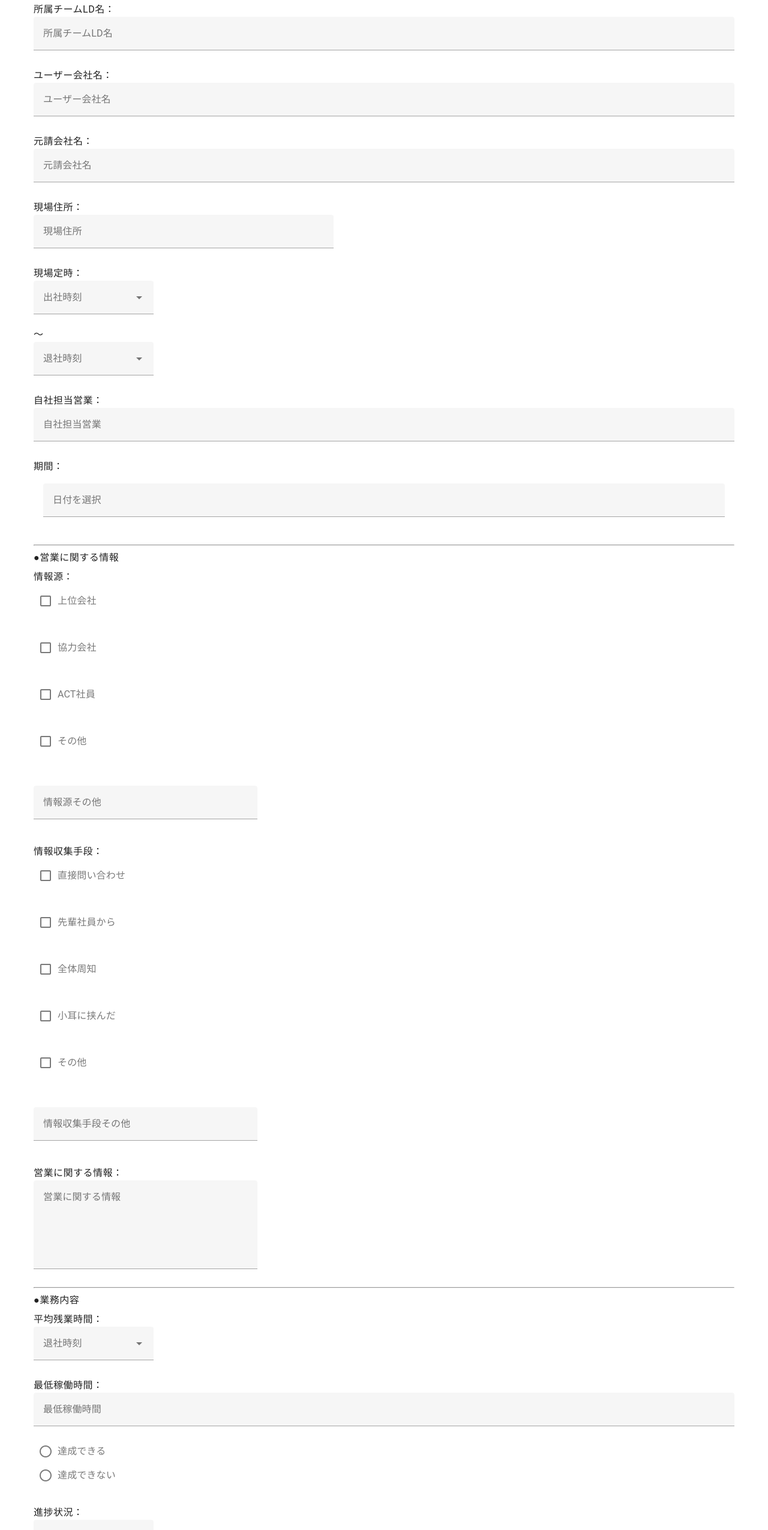
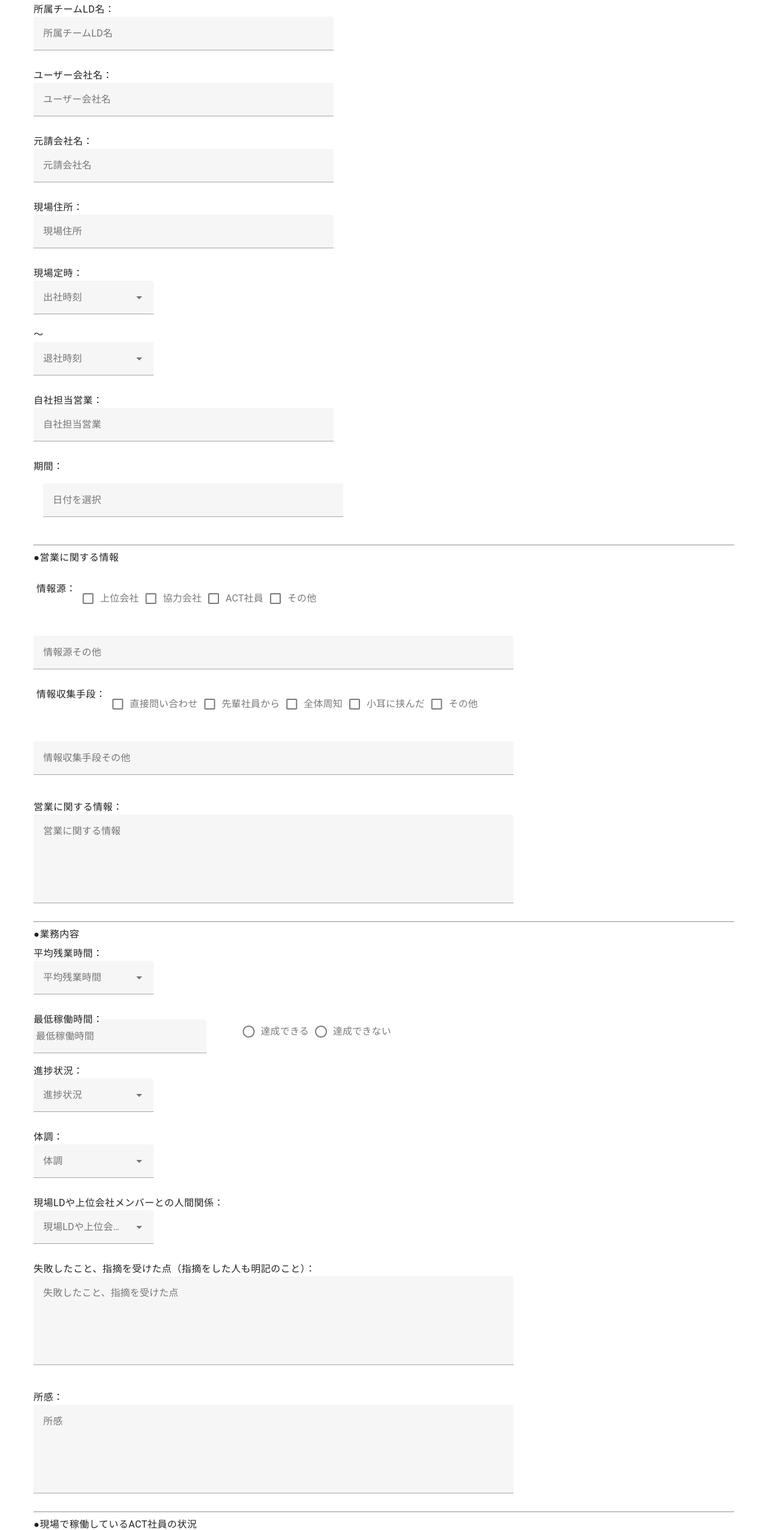
Before and after one commit to koide-actadvance/weekly-report-front-copy, a Vue app: page /reportinput in a window 1280 px wide. Shown: the part 180-2731 px from the top of the page at 60% size. Built offline with nearby package versions, Linux system fonts and the light colour scheme.

Commit message:
週報入力画面作成

```diff
--- a/src/components/views/ReportInput.vue
+++ b/src/components/views/ReportInput.vue
@@ -1,4 +1,5 @@
 <template>
+  <v-form v-model="valid">
     <v-container>
       <p class="text-h5 my-2">
         週次報告書入力
@@ -6,6 +7,7 @@
       <p class="text-body-1 my-2">
         週次報告書の情報を入力してください。
       </p>
+      <!-- テキストボックスのLabelは消すか入力したときに消えるようにする -->
       <v-responsive>
         <p class="text-body-1 my-2">
           記入者名：  {{editorName}}
@@ -13,24 +15,36 @@
         <p class="text-body-1 my-2">
           所属チームLD名：
           <v-text-field
+            v-model="leadername"
+            :counter="20"
+            :rules="nameRules"
             label="所属チームLD名"
+            max-width="500px"
           ></v-text-field>
         </p>
         <p class="text-body-1 my-2">
           ユーザー会社名：
           <v-text-field
+            v-model="usercompany"
+            :rules="companyRules"
             label="ユーザー会社名"
+            max-width="500px"
           ></v-text-field>
         </p>
         <p class="text-body-1 my-2">
           元請会社名：
           <v-text-field
+            v-model="uppercompany"
+            :rules="companyRules"
             label="元請会社名"
+            max-width="500px"
           ></v-text-field>
         </p>
         <p class="text-body-1 my-2">
           現場住所：
           <v-text-field
+            v-model="officeaddress"
+            :rules="addressRules"
             label="現場住所"
             max-width="500px"
           ></v-text-field>
@@ -52,7 +66,11 @@
         <p class="text-body-1 my-2">
           自社担当営業：
           <v-text-field
+            v-model="managername"
+            :counter="20"
+            :rules="nameRules"
             label="自社担当営業"
+            max-width="500px"
           ></v-text-field>
         </p>
         <p class="text-body-1 my-2">
@@ -65,6 +83,7 @@
               label="日付を選択"
               readonly
               @click="dialog = true"
+              max-width="500px"
             />
 
             <!-- 日付ピッカーを表示するためのダイアログ -->
@@ -78,7 +97,8 @@
                   <!-- v-date-picker -->
                   <v-date-picker
                     v-model="selectedDate"
-            @input="dialog = false" />
+                    @input="dialog = false">
+                  </v-date-picker>
                 </v-card-text>
                 <v-card-actions>
                   <v-btn text="閉じる" @click="dialog = false"></v-btn>
@@ -91,48 +111,51 @@
         <p class="text-body-1 my-2">
           ●営業に関する情報
         </p>
+        <br />
         <p class="text-body-1 my-2">
           <v-row>
-          <v-col cols="12" md="4" sm="4">
-            情報源：
+            &emsp;情報源：
             <v-checkbox label="上位会社"></v-checkbox>
             <v-checkbox label="協力会社"></v-checkbox>
             <v-checkbox label="ACT社員"></v-checkbox>
             <v-checkbox label="その他"></v-checkbox>
-          </v-col>
           </v-row>
           <v-row>
-          <v-col cols="12" md="4" sm="4">
+            <v-col>
               <v-text-field
                 label="情報源その他"
+                max-width="800px"
               ></v-text-field>
             </v-col>
           </v-row>
         </p>
         <p class="text-body-1 my-2">
           <v-row>
-          <v-col cols="12" md="4" sm="4">
-            情報収集手段：
+            &emsp;情報収集手段：
             <v-checkbox label="直接問い合わせ"></v-checkbox>
             <v-checkbox label="先輩社員から"></v-checkbox>
             <v-checkbox label="全体周知"></v-checkbox>
             <v-checkbox label="小耳に挟んだ"></v-checkbox>
             <v-checkbox label="その他"></v-checkbox>
-          </v-col>
           </v-row>
           <v-row>
-          <v-col cols="12" md="4" sm="4">
+            <v-col>
               <v-text-field
                 label="情報収集手段その他"
+                max-width="800px"
               ></v-text-field>
             </v-col>
           </v-row>
         </p>
         <p class="text-body-1 my-2">
           <v-row>
-          <v-col cols="12" md="4" sm="4">
+            <v-col>
               営業に関する情報：
-            <v-textarea label="営業に関する情報"></v-textarea>
+              <v-textarea
+                v-model="eigyoinfo"
+                label="営業に関する情報"
+                max-width="800px"
+              ></v-textarea>
             </v-col>
           </v-row>
         </p>
@@ -143,20 +166,26 @@
         <p class="text-body-1 my-2">
           平均残業時間：
           <v-select
-          label="退社時刻"
+            label="平均残業時間"
             :items="['0:15', '0:30', '0:45', '1:00', '1:15', '1:30', '1:45', '2:00']"
             max-width="200px"
           ></v-select>
         </p>
         <p class="text-body-1 my-2">
           最低稼働時間：
+          <v-row>
             <v-text-field
+              v-model="minworktime"
+              :rules="timeRules"
               label="最低稼働時間"
+              max-width="300px"
             ></v-text-field>
-        <v-radio-group>
+            &emsp;&emsp;&emsp;
+            <v-radio-group inline>
               <v-radio label="達成できる" value="1"></v-radio>
               <v-radio label="達成できない" value="2"></v-radio>
             </v-radio-group>
+          </v-row>
         </p>
         <p class="text-body-1 my-2">
           進捗状況：
@@ -184,17 +213,27 @@
         </p>
         <p class="text-body-1 my-2">
           <v-row>
-          <v-col cols="12" md="4" sm="4">
+            <v-col>
               失敗したこと、指摘を受けた点（指摘をした人も明記のこと）：
-            <v-textarea label="失敗したこと、指摘を受けた点"></v-textarea>
+              <v-textarea
+                v-model="pointing"
+                :rules="pointingRules"
+                label="失敗したこと、指摘を受けた点"
+                max-width="800px"
+              ></v-textarea>
             </v-col>
           </v-row>
         </p>
         <p class="text-body-1 my-2">
           <v-row>
-          <v-col cols="12" md="4" sm="4">
+            <v-col>
               所感：
-            <v-textarea label="所感"></v-textarea>
+              <v-textarea
+                v-model="thoughts"
+                :rules="thoughtsRules"
+                label="所感"
+                max-width="800px"
+              ></v-textarea>
             </v-col>
           </v-row>
         </p>
@@ -206,17 +245,27 @@
           <p class="text-body-1 my-2">
           社員名：
             <v-text-field
+              v-model="employeename"
+              :counter="20"
+              :rules="nameRules"
               label="社員名"
+              max-width="500px"
             ></v-text-field>
           </p>
           <p class="text-body-1 my-2">
             <v-row>
-            <v-col cols="12" md="4" sm="4">
+              <v-col>
                 状況：
-              <v-textarea label="状況"></v-textarea>
+                <v-textarea
+                  v-model="situation"
+                  :rules="situationRules"
+                  label="状況"
+                  max-width="800px"
+                ></v-textarea>
               </v-col>
             </v-row>
           </p>
+        </div>
         <p class="text-body-1 my-2">
           <v-row justify="end">
             <v-btn>
@@ -224,7 +273,6 @@
             </v-btn>
           </v-row>
         </p>
-      </div>
         <hr>
         <p class="text-body-1 my-2">
           <v-row justify="end">
@@ -238,13 +286,73 @@
         </p>
       </v-responsive>
     </v-container>
+  </v-form>
 </template>
 
 <script setup lang="ts">
-  const editorName: string = "新宿　一郎";
-
   import { ref } from 'vue';
 
+  const valid = ref(false);  // v-formのバリデーション状態を管理
+  const editorName: string = "新宿　一郎";
+  const leadername = ref('');
+  const usercompany = ref('');
+  const uppercompany = ref('');
+  const officeaddress = ref('');
+  const managername = ref('');
+  const selectedDate = ref('');  // 選択した日付
+  const eigyoinfo = ref('');
+  const minworktime = ref('');
+  const pointing = ref('');
+  const thoughts = ref('');
+  const employeename = ref('');
+  const situation = ref('');
   const dialog = ref(false);  // ダイアログの表示・非表示
-  const selectedDate = ref('');  // 選択した日付
+
+  // バリデーションルール
+  const nameRules = [
+    (value: string) => {
+      if (value) return true;
+      return '名前を入力してください。';
+    },
+    (value: string) => {
+      if (value.length <= 20) return true;
+      return '名前は20文字以内で入力してください。';
+    }
+  ];
+  const companyRules = [
+    (value: string) => {
+      if (value) return true;
+      return '会社名を入力してください。';
+    },
+  ];
+  const addressRules = [
+    (value: string) => {
+      if (value) return true;
+      return '住所を入力してください。';
+    },
+  ];
+  const timeRules = [
+    (value: string) => {
+      if (value) return true;
+      return '時間を入力してください。';
+    },
+  ];
+  const pointingRules = [
+    (value: string) => {
+      if (value) return true;
+      return '失敗したこと、指摘を受けた点を入力してください。無い場合は「特になし」と入力してください。';
+    },
+  ];
+  const thoughtsRules = [
+    (value: string) => {
+      if (value) return true;
+      return '所感を入力してください。';
+    },
+  ];
+  const situationRules = [
+    (value: string) => {
+      if (value) return true;
+      return '状況を入力してください。';
+    },
+  ];
 </script>
```
Lines whose indentation alone changed are shown as unchanged.
